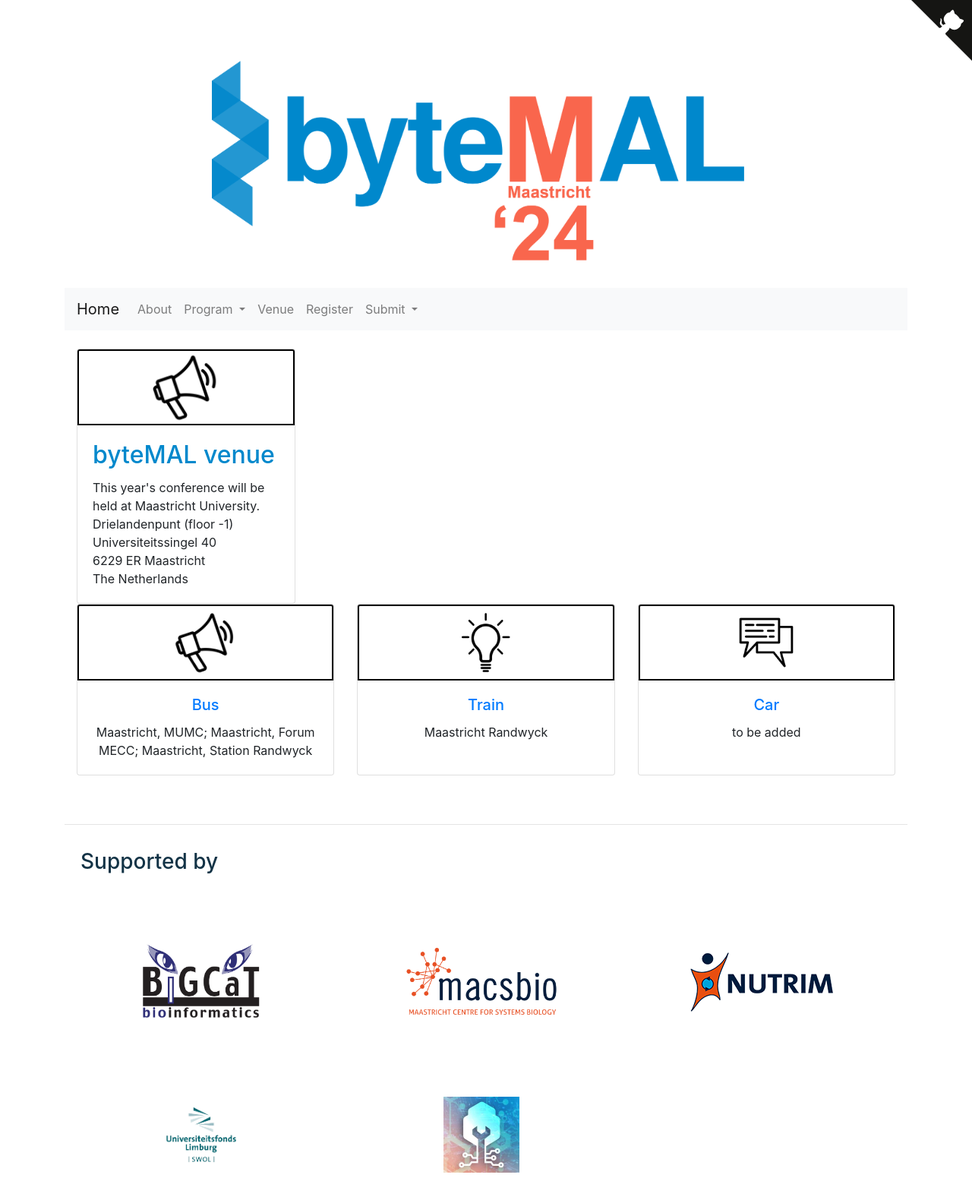
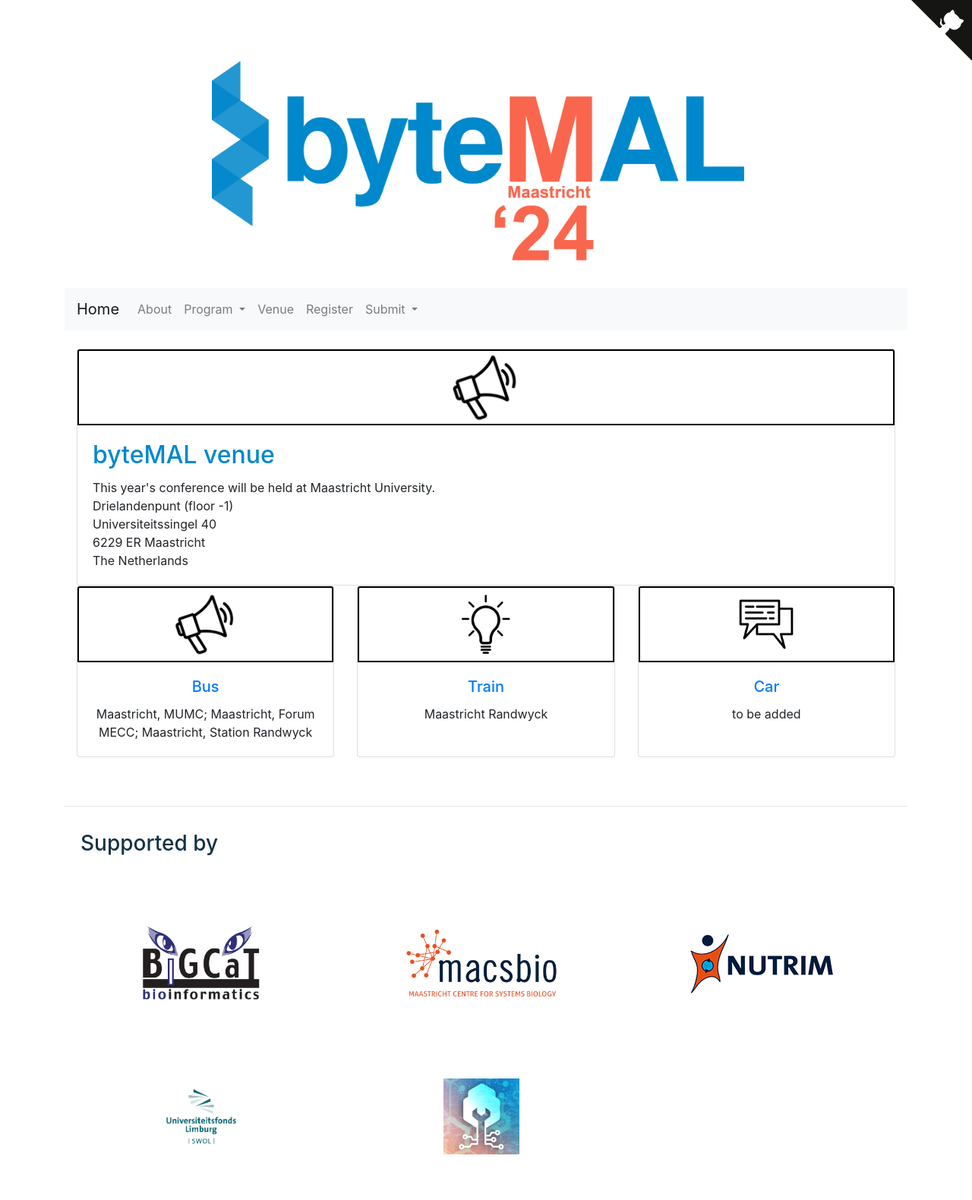
Before and after one commit to bytemal/bytemal-2024, a Jekyll site: the page built from _pages/venue.md, in a window 1280 px wide. Shown: the whole page at 76% size. Built offline with Jekyll 4.4.1, drawn with Linux system fonts in a browser that asks for light colours; after the commit the page ends 1556 px from its top, so only the background shows below that.

Commit message:
Update venue.md

```diff
--- a/_pages/venue.md
+++ b/_pages/venue.md
@@ -3,7 +3,7 @@
 permalink: /venue
 layout: default
 ---
-<div class="card" style="width: 18rem;">
+<div class="card" style="width: 100%;">
   <img src="/bytemal-2024/images/Icons/announcement-icon.jpg" class="card-img-top" alt="UNS40">
   <div class="card-body">
     <h2 class="card-title">byteMAL venue</h2>
```
